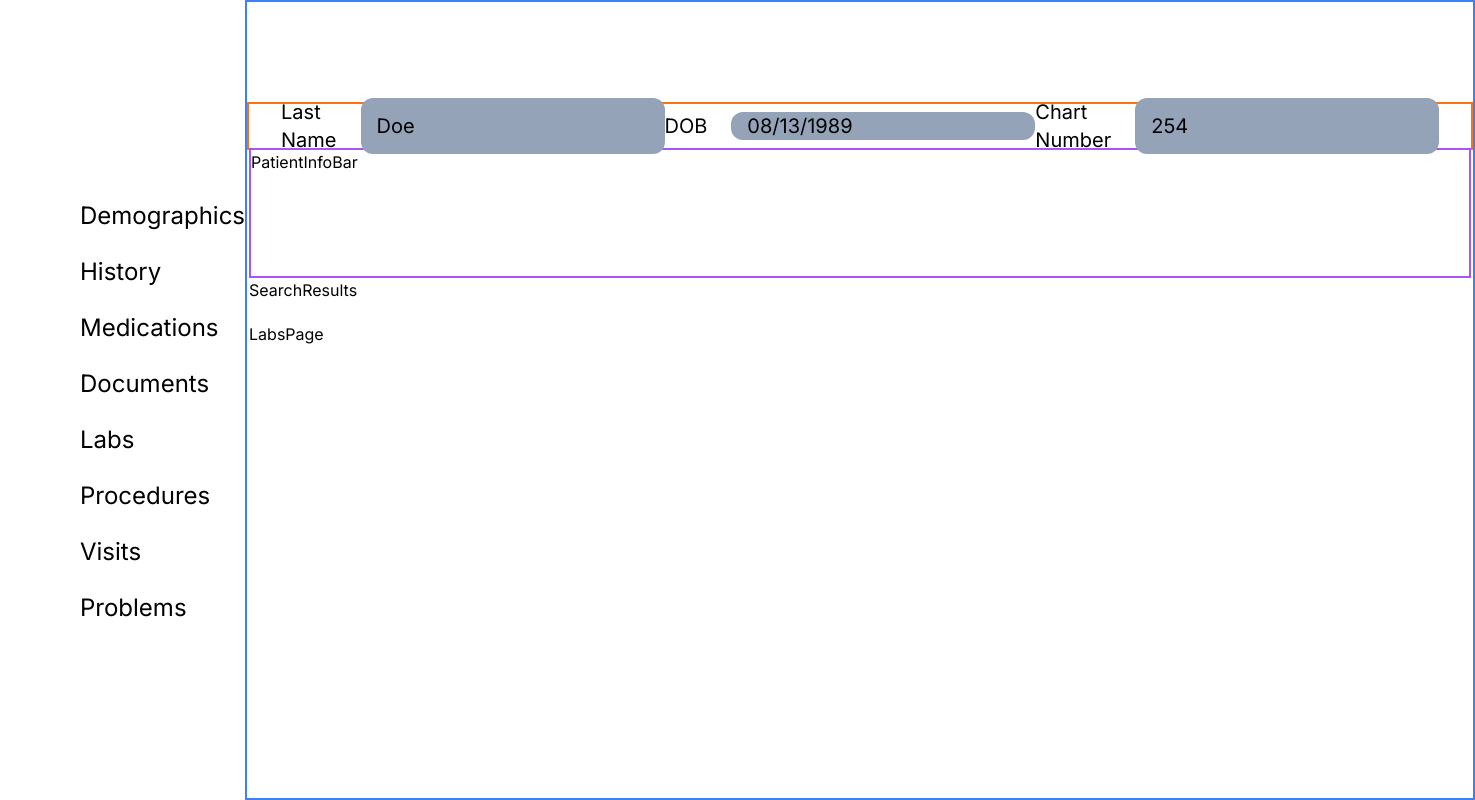
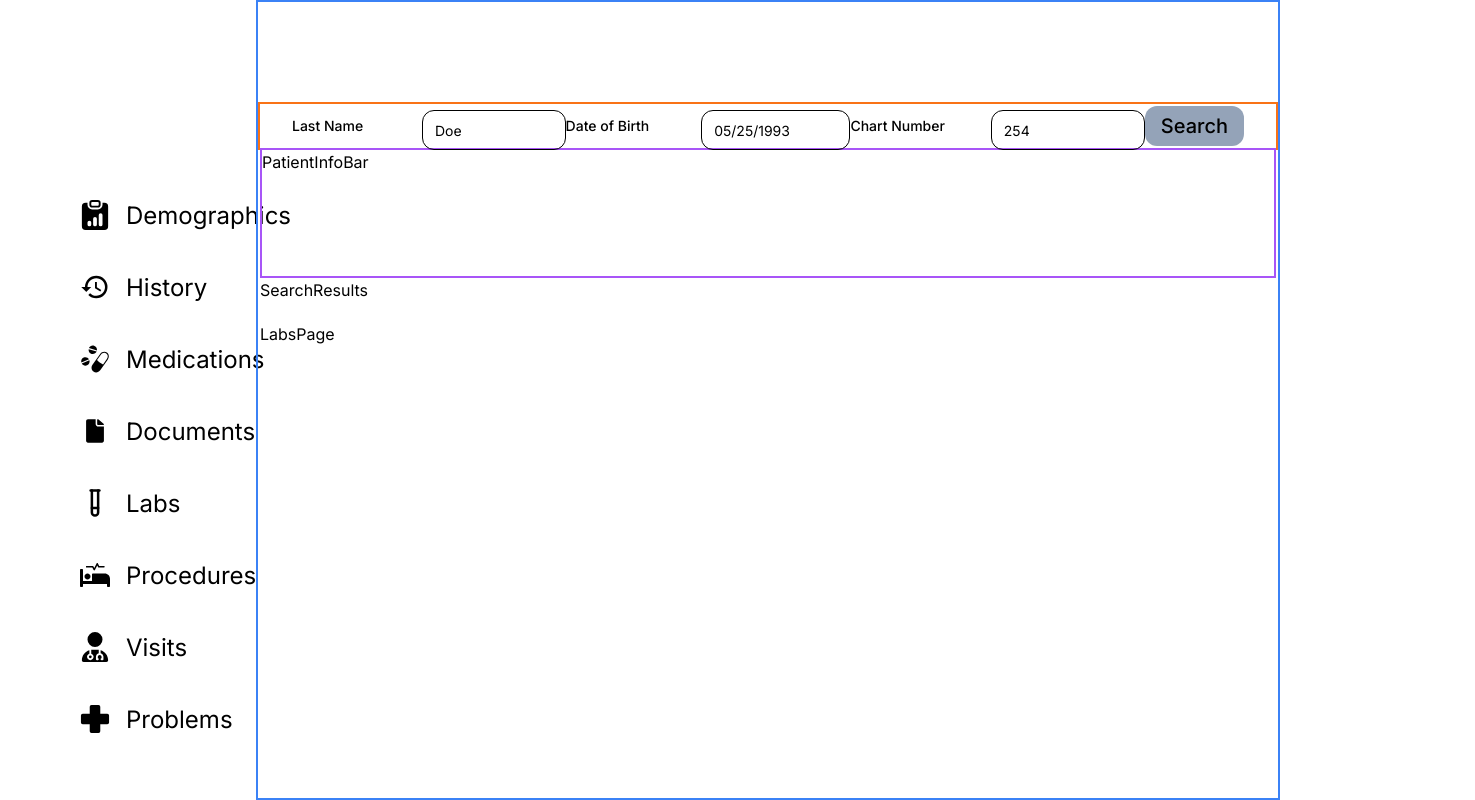
Before and after one commit to Jkhall81/U-Archive, a Next.js app: page /dashboard/labs in a window 1280 px wide. Shown: the whole page, 1475 px wide, since content can reach past the window. Built offline with nearby package versions, Linux system fonts and the light colour scheme.

Commit message:
added icons, and form input fields now work.

```diff
--- a/components/SearchBar.tsx
+++ b/components/SearchBar.tsx
@@ -1,16 +1,75 @@
-import SearchBarInput from "./SearchBarInput";
+"use client";
+
+import { useState, ChangeEvent } from "react";
+import { demographicsData } from "@/lib/dummyData/demographics";
+import { SearchBarInput } from "./SearchBarInput";
+import { Button } from "./ui/button";
+import { useForm } from "react-hook-form";
+import { searchBarSchema } from "@/schemas/forms/searchBarSchema";
+import { zodResolver } from "@hookform/resolvers/zod";
+import { z } from "zod";
+import { Form } from "./ui/form";
 
 const SearchBar = () => {
+  const [inputs, setInputs] = useState({
+    lastName: "",
+    dob: "",
+    chartNumber: "",
+  });
+
+  const handleInputChange = (e: ChangeEvent<HTMLInputElement>) => {
+    const { name, value } = e.target;
+    setInputs((prevState) => ({
+      ...prevState,
+      [name]: value,
+    }));
+  };
+
+  const onSubmit = (data: z.infer<typeof searchBarSchema>) => {
+    console.log("Form Values: ", data);
+  };
+
+  const form = useForm<z.infer<typeof searchBarSchema>>({
+    resolver: zodResolver(searchBarSchema),
+    defaultValues: {
+      lastName: "",
+      dob: "",
+      chartNumber: "254",
+    },
+  });
+
   return (
-    <div className="size-full flex justify-between items-center px-8">
-      <SearchBarInput label="Last Name" name="lastName" placeHolder="Doe" />
-      <SearchBarInput label="DOB" name="dob" placeHolder="08/13/1989" />
-      <SearchBarInput
-        label="Chart Number"
-        name="chartNumber"
-        placeHolder="254"
-      />
-    </div>
+    <Form {...form}>
+      <form
+        onSubmit={form.handleSubmit(onSubmit)}
+        className="size-full flex justify-between items-center px-8"
+      >
+        <SearchBarInput
+          name="lastName"
+          label="Last Name"
+          placeHolder="Doe"
+          form={form}
+        />
+        <SearchBarInput
+          name="dob"
+          label="Date of Birth"
+          placeHolder="05/25/1993"
+          form={form}
+        />
+        <SearchBarInput
+          name="chartNumber"
+          label="Chart Number"
+          placeHolder="254"
+          form={form}
+        />
+        <Button
+          type="submit"
+          className="text-xl rounded-xl dark:bg-white dark:text-black bg-slate-400 text-black"
+        >
+          Search
+        </Button>
+      </form>
+    </Form>
   );
 };
 export default SearchBar;
--- a/components/SearchBarInput.tsx
+++ b/components/SearchBarInput.tsx
@@ -1,20 +1,45 @@
+"use client";
+
+import { z } from "zod";
+import { searchBarSchema } from "@/schemas/forms/searchBarSchema";
+import { UseFormReturn } from "react-hook-form";
+import {
+  FormControl,
+  FormField,
+  FormItem,
+  FormLabel,
+  FormMessage,
+} from "./ui/form";
+import { Input } from "./ui/input";
+
+type FormValues = z.infer<typeof searchBarSchema>;
+
 interface Props {
   label: string;
-  name: string;
+  name: keyof FormValues;
   placeHolder: string;
+
+  form: UseFormReturn<FormValues>;
 }
 
-const SearchBarInput = ({ label, name, placeHolder }: Props) => {
+export const SearchBarInput = ({ label, placeHolder, name, form }: Props) => {
   return (
-    <div className="flex space-x-6 text-xl">
-      <label htmlFor={name}>{label}</label>
-      <input
-        className="pl-4 text-xl rounded-xl placeholder-black bg-slate-400 dark:bg-white"
-        name={name}
-        type="text"
-        placeholder={placeHolder}
-      />
-    </div>
+    <FormField
+      name={name}
+      control={form.control}
+      render={({ field }) => (
+        <FormItem className="flex items-center">
+          <FormLabel className="w-full">{label}</FormLabel>
+          <FormControl>
+            <Input
+              className="rounded-xl"
+              placeholder={placeHolder}
+              {...field}
+            />
+          </FormControl>
+          <FormMessage />
+        </FormItem>
+      )}
+    />
   );
 };
-export default SearchBarInput;
--- a/components/Sidebar.tsx
+++ b/components/Sidebar.tsx
@@ -1,21 +1,30 @@
 import SidebarElement from "./SidebarElement";
+import { BsClipboardDataFill } from "react-icons/bs";
+import { MdHistory } from "react-icons/md";
+import { GiMedicines } from "react-icons/gi";
+import { IoIosDocument } from "react-icons/io";
+import { LuTestTube } from "react-icons/lu";
+import { FaProcedures } from "react-icons/fa";
+import { FaUserDoctor } from "react-icons/fa6";
+import { GiHealthNormal } from "react-icons/gi";
 
 const elements = [
-  "Demographics",
-  "History",
-  "Medications",
-  "Documents",
-  "Labs",
-  "Procedures",
-  "Visits",
-  "Problems",
+  { title: "Demographics", icon: <BsClipboardDataFill /> },
+  { title: "History", icon: <MdHistory /> },
+  { title: "Medications", icon: <GiMedicines /> },
+  { title: "Documents", icon: <IoIosDocument /> },
+  { title: "Labs", icon: <LuTestTube /> },
+  { title: "Procedures", icon: <FaProcedures /> },
+  { title: "Visits", icon: <FaUserDoctor /> },
+  { title: "Problems", icon: <GiHealthNormal /> },
 ];
 
 const Sidebar = () => {
   return (
-    <div className="space-y-6 h-full text-2xl flex flex-col pt-[200px] min-h-screen w-full">
+    <div className="space-y-10 h-full text-2xl flex flex-col pt-[200px] min-h-screen w-full">
       {elements.map((x, index) => {
-        return <SidebarElement key={index} title={x} />;
+        console.log("title", x.title);
+        return <SidebarElement key={index} title={x.title} icon={x.icon} />;
       })}
     </div>
   );
--- a/components/SidebarElement.tsx
+++ b/components/SidebarElement.tsx
@@ -2,7 +2,7 @@
 
 interface Props {
   title: string;
-  icon?: string;
+  icon?: JSX.Element;
 }
 
 const SidebarElement = ({ title, icon }: Props) => {
@@ -11,6 +11,7 @@
       href={`/dashboard/${title.toLowerCase()}`}
       className="w-full flex pl-20"
     >
+      {icon && <span className="mr-4 text-3xl">{icon}</span>}
       {title}
     </Link>
   );
--- /dev/null
+++ b/components/ui/form.tsx
@@ -0,0 +1,178 @@
+"use client"
+
+import * as React from "react"
+import * as LabelPrimitive from "@radix-ui/react-label"
+import { Slot } from "@radix-ui/react-slot"
+import {
+  Controller,
+  ControllerProps,
+  FieldPath,
+  FieldValues,
+  FormProvider,
+  useFormContext,
+} from "react-hook-form"
+
+import { cn } from "@/lib/utils"
+import { Label } from "@/components/ui/label"
+
+const Form = FormProvider
+
+type FormFieldContextValue<
+  TFieldValues extends FieldValues = FieldValues,
+  TName extends FieldPath<TFieldValues> = FieldPath<TFieldValues>
+> = {
+  name: TName
+}
+
+const FormFieldContext = React.createContext<FormFieldContextValue>(
+  {} as FormFieldContextValue
+)
+
+const FormField = <
+  TFieldValues extends FieldValues = FieldValues,
+  TName extends FieldPath<TFieldValues> = FieldPath<TFieldValues>
+>({
+  ...props
+}: ControllerProps<TFieldValues, TName>) => {
+  return (
+    <FormFieldContext.Provider value={{ name: props.name }}>
+      <Controller {...props} />
+    </FormFieldContext.Provider>
+  )
+}
+
+const useFormField = () => {
+  const fieldContext = React.useContext(FormFieldContext)
+  const itemContext = React.useContext(FormItemContext)
+  const { getFieldState, formState } = useFormContext()
+
+  const fieldState = getFieldState(fieldContext.name, formState)
+
+  if (!fieldContext) {
+    throw new Error("useFormField should be used within <FormField>")
+  }
+
+  const { id } = itemContext
+
+  return {
+    id,
+    name: fieldContext.name,
+    formItemId: `${id}-form-item`,
+    formDescriptionId: `${id}-form-item-description`,
+    formMessageId: `${id}-form-item-message`,
+    ...fieldState,
+  }
+}
+
+type FormItemContextValue = {
+  id: string
+}
+
+const FormItemContext = React.createContext<FormItemContextValue>(
+  {} as FormItemContextValue
+)
+
+const FormItem = React.forwardRef<
+  HTMLDivElement,
+  React.HTMLAttributes<HTMLDivElement>
+>(({ className, ...props }, ref) => {
+  const id = React.useId()
+
+  return (
+    <FormItemContext.Provider value={{ id }}>
+      <div ref={ref} className={cn("space-y-2", className)} {...props} />
+    </FormItemContext.Provider>
+  )
+})
+FormItem.displayName = "FormItem"
+
+const FormLabel = React.forwardRef<
+  React.ElementRef<typeof LabelPrimitive.Root>,
+  React.ComponentPropsWithoutRef<typeof LabelPrimitive.Root>
+>(({ className, ...props }, ref) => {
+  const { error, formItemId } = useFormField()
+
+  return (
+    <Label
+      ref={ref}
+      className={cn(error && "text-destructive", className)}
+      htmlFor={formItemId}
+      {...props}
+    />
+  )
+})
+FormLabel.displayName = "FormLabel"
+
+const FormControl = React.forwardRef<
+  React.ElementRef<typeof Slot>,
+  React.ComponentPropsWithoutRef<typeof Slot>
+>(({ ...props }, ref) => {
+  const { error, formItemId, formDescriptionId, formMessageId } = useFormField()
+
+  return (
+    <Slot
+      ref={ref}
+      id={formItemId}
+      aria-describedby={
+        !error
+          ? `${formDescriptionId}`
+          : `${formDescriptionId} ${formMessageId}`
+      }
+      aria-invalid={!!error}
+      {...props}
+    />
+  )
+})
+FormControl.displayName = "FormControl"
+
+const FormDescription = React.forwardRef<
+  HTMLParagraphElement,
+  React.HTMLAttributes<HTMLParagraphElement>
+>(({ className, ...props }, ref) => {
+  const { formDescriptionId } = useFormField()
+
+  return (
+    <p
+      ref={ref}
+      id={formDescriptionId}
+      className={cn("text-sm text-muted-foreground", className)}
+      {...props}
+    />
+  )
+})
+FormDescription.displayName = "FormDescription"
+
+const FormMessage = React.forwardRef<
+  HTMLParagraphElement,
+  React.HTMLAttributes<HTMLParagraphElement>
+>(({ className, children, ...props }, ref) => {
+  const { error, formMessageId } = useFormField()
+  const body = error ? String(error?.message) : children
+
+  if (!body) {
+    return null
+  }
+
+  return (
+    <p
+      ref={ref}
+      id={formMessageId}
+      className={cn("text-sm font-medium text-destructive", className)}
+      {...props}
+    >
+      {body}
+    </p>
+  )
+})
+FormMessage.displayName = "FormMessage"
+
+export {
+  useFormField,
+  Form,
+  FormItem,
+  FormLabel,
+  FormControl,
+  FormDescription,
+  FormMessage,
+  FormField,
+}
--- /dev/null
+++ b/components/ui/input.tsx
@@ -0,0 +1,25 @@
+import * as React from "react"
+
+import { cn } from "@/lib/utils"
+
+export interface InputProps
+  extends React.InputHTMLAttributes<HTMLInputElement> {}
+
+const Input = React.forwardRef<HTMLInputElement, InputProps>(
+  ({ className, type, ...props }, ref) => {
+    return (
+      <input
+        type={type}
+        className={cn(
+          "flex h-10 w-full rounded-md border border-input bg-background px-3 py-2 text-sm ring-offset-background file:border-0 file:bg-transparent file:text-sm file:font-medium placeholder:text-muted-foreground focus-visible:outline-none focus-visible:ring-2 focus-visible:ring-ring focus-visible:ring-offset-2 disabled:cursor-not-allowed disabled:opacity-50",
+          className
+        )}
+        ref={ref}
+        {...props}
+      />
+    )
+  }
+)
+Input.displayName = "Input"
+
+export { Input }
--- /dev/null
+++ b/components/ui/label.tsx
@@ -0,0 +1,26 @@
+"use client"
+
+import * as React from "react"
+import * as LabelPrimitive from "@radix-ui/react-label"
+import { cva, type VariantProps } from "class-variance-authority"
+
+import { cn } from "@/lib/utils"
+
+const labelVariants = cva(
+  "text-sm font-medium leading-none peer-disabled:cursor-not-allowed peer-disabled:opacity-70"
+)
+
+const Label = React.forwardRef<
+  React.ElementRef<typeof LabelPrimitive.Root>,
+  React.ComponentPropsWithoutRef<typeof LabelPrimitive.Root> &
+    VariantProps<typeof labelVariants>
+>(({ className, ...props }, ref) => (
+  <LabelPrimitive.Root
+    ref={ref}
+    className={cn(labelVariants(), className)}
+    {...props}
+  />
+))
+Label.displayName = LabelPrimitive.Root.displayName
+
+export { Label }
--- a/package.json
+++ b/package.json
@@ -11,6 +11,8 @@
   "dependencies": {
     "@eslint/config-array": "^0.18.0",
     "@eslint/object-schema": "^2.1.4",
+    "@hookform/resolvers": "^3.9.0",
+    "@radix-ui/react-label": "^2.1.0",
     "@radix-ui/react-slot": "^1.1.0",
     "class-variance-authority": "^0.7.0",
     "clsx": "^2.1.1",
@@ -20,10 +22,12 @@
     "next": "14.2.5",
     "react": "^18",
     "react-dom": "^18",
+    "react-hook-form": "^7.52.2",
     "react-icons": "^5.3.0",
     "rimraf": "^6.0.1",
     "tailwind-merge": "^2.5.2",
-    "tailwindcss-animate": "^1.0.7"
+    "tailwindcss-animate": "^1.0.7",
+    "zod": "^3.23.8"
   },
   "devDependencies": {
     "@tailwindcss/typography": "^0.5.14",
--- /dev/null
+++ b/schemas/forms/searchBarSchema.ts
@@ -0,0 +1,22 @@
+import { z } from "zod";
+
+export const searchBarSchema = z.object({
+  lastName: z
+    .string()
+    .min(2, {
+      message: "Last name must be at least 2 characters.",
+    })
+    .optional(),
+  dob: z
+    .string()
+    .min(2, {
+      message: "Date of birth must be at least 2 characters.",
+    })
+    .optional(),
+  chartNumber: z
+    .string()
+    .min(1, {
+      message: "chartNumber must be at least 2 characters.",
+    })
+    .optional(),
+});
```
Also changed, not shown: 1 other file (tests, documents, lock files or other folders).
